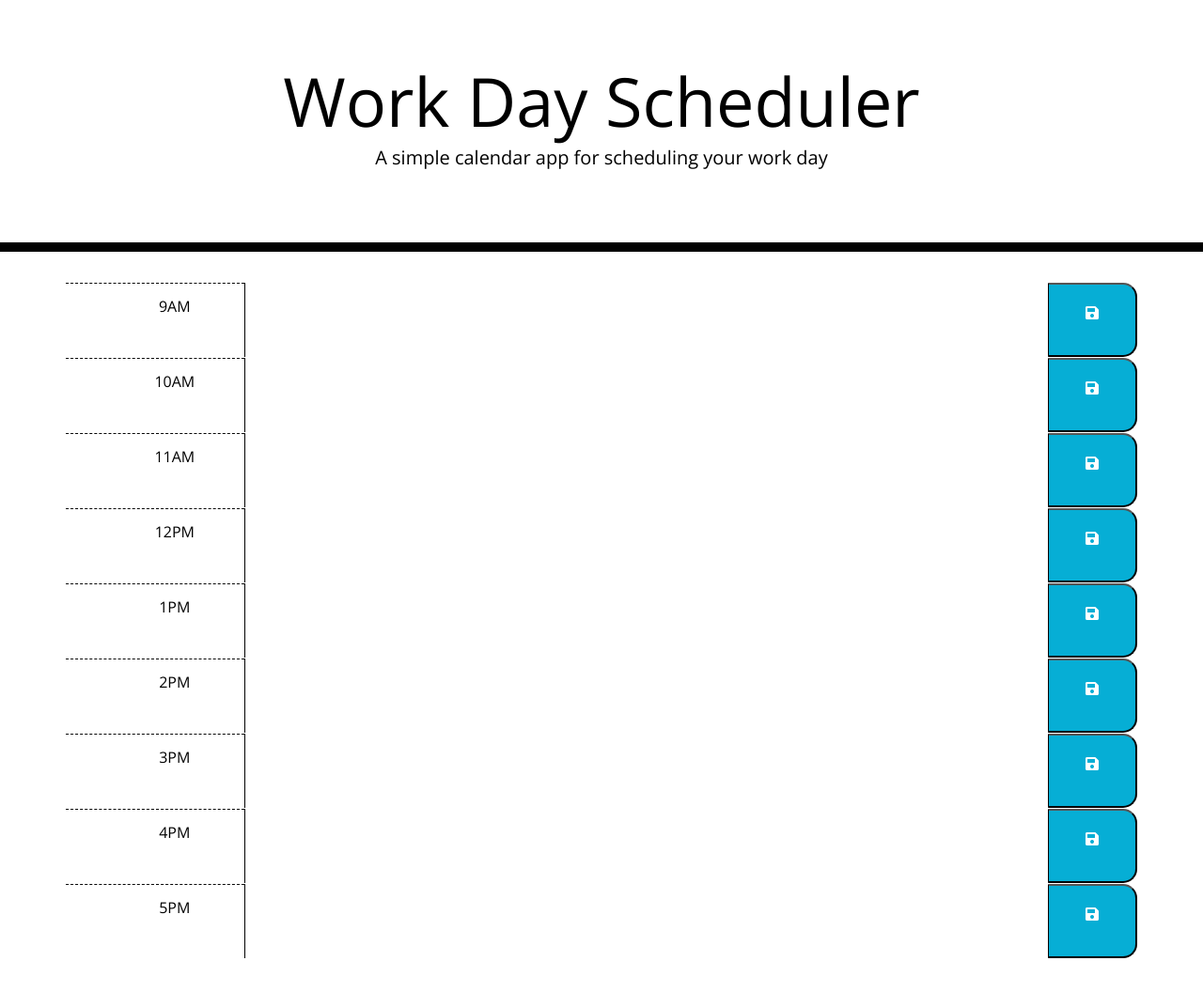
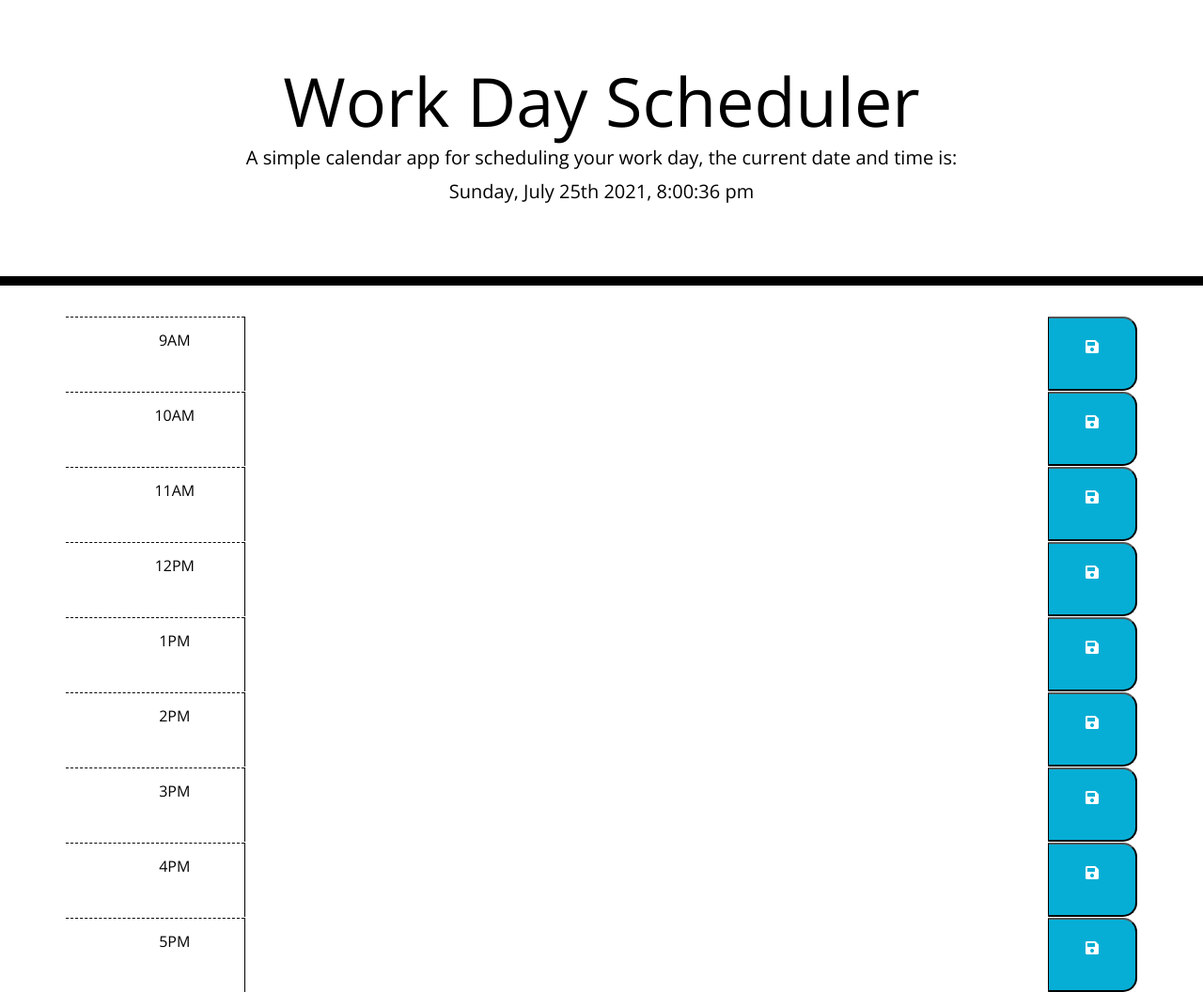
Before and after one commit to mmifs/workDayScheduler, a plain HTML site: page index.html in a window 1280 px wide. Shown: the whole page at 94% size. Before the commit the page ends 1020 px from the top, so only its background shows below. Drawn offline with nearby package versions, Linux system fonts and the light colour scheme.

Commit message:
added date and time via moment.js

```diff
--- a/index.html
+++ b/index.html
@@ -25,7 +25,7 @@
   <body>
     <header class="jumbotron">
       <h1 class="display-3">Work Day Scheduler</h1>
-      <p class="lead">A simple calendar app for scheduling your work day</p>
+      <p class="lead">A simple calendar app for scheduling your work day, the current date and time is:</p>
       <p id="currentDay" class="lead"></p>
     </header>
     <div class="container">
--- a/script.js
+++ b/script.js
@@ -0,0 +1 @@
+$("#currentDay").text(moment().format("dddd, MMMM Do YYYY, h:mm:ss a"));
```
